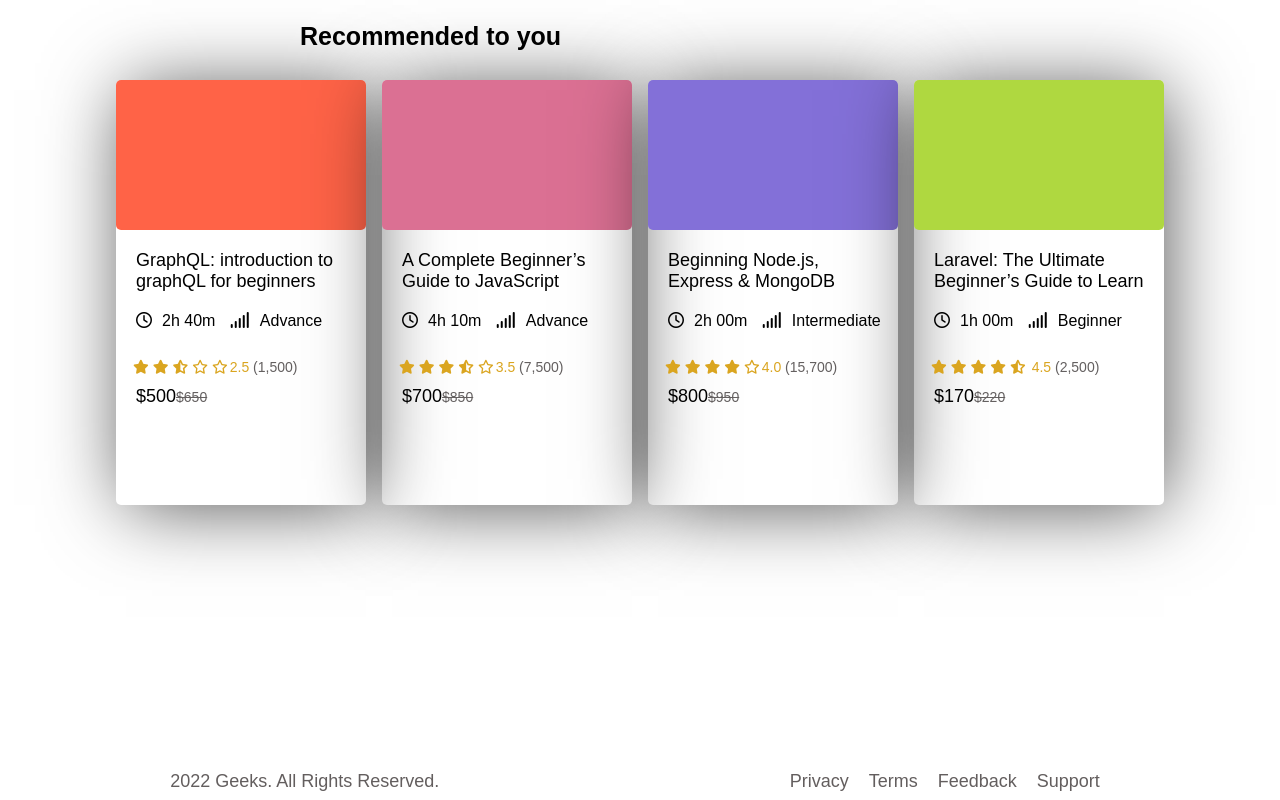
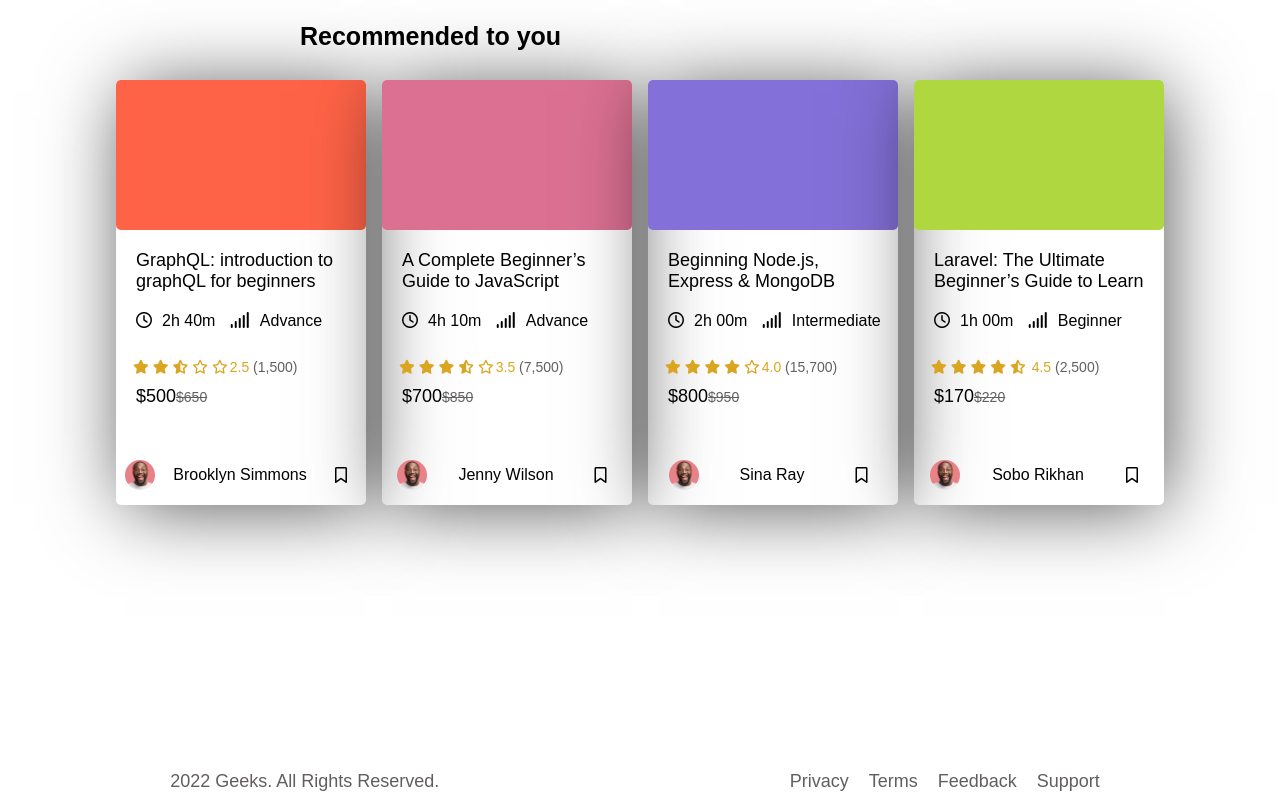
Before and after one commit to Thisismyusername89/day2Up2, a plain HTML site: page index.html in a window 1280 px wide. Shown: the part 635-1435 px from the top of the page. Drawn offline with Linux system fonts and the light colour scheme.

Commit message:
day2 continued

```diff
--- a/index.css
+++ b/index.css
@@ -207,6 +207,18 @@ price {
   font-size: 18rem;
   padding: 10rem 20rem;
 }
+.bottom-bar {
+  display: flex;
+  align-items: center;
+  justify-content: space-around;
+  margin-top: 50rem;
+  font-size: 16rem;
+}
+.bottom-bar img {
+  height: 30rem;
+  width: 30rem;
+  border-radius: 50%;
+}
 section7 {
   margin-top: 200rem;
   padding: 8rem 0rem;
--- a/index.html
+++ b/index.html
@@ -95,6 +95,10 @@
                 </div>
                 <price>$500<span class="extra-info del">$650</span></price>
               </div>
+              <div class="bottom-bar">
+                <img src="./images/avatar.jpg" alt="" /><z.>Brooklyn Simmons</z./images/avatar.jpg
+                ><i class="far fa-bookmark"></i>
+              </div>
             </card>
             <card>
               <div class="card-back2"></div>
@@ -115,6 +119,10 @@
                 </div>
                 <price>$700<span class="extra-info del">$850</span></price>
               </div>
+              <div class="bottom-bar">
+                <img src="./images/avatar.jpg" alt="" /><z>Jenny Wilson</z
+                ><i class="far fa-bookmark"></i>
+              </div>
             </card>
             <card>
               <div class="card-back3"></div>
@@ -133,6 +141,10 @@
                   <span class="extra-info">(15,700)</span>
                 </div>
                 <price>$800<span class="extra-info del">$950</span></price>
+              </div>
+              <div class="bottom-bar">
+                <img src="./images/avatar.jpg" alt="" /><z>Sina Ray</z
+                ><i class="far fa-bookmark"></i>
               </div>
             </card>
             <card>
@@ -153,6 +165,10 @@
                   <span class="extra-info">(2,500)</span>
                 </div>
                 <price>$170<span class="extra-info del">$220</span></price>
+              </div>
+              <div class="bottom-bar">
+                <img src="./images/avatar.jpg" alt="" /><z>Sobo Rikhan</z>
+                <i class="far fa-bookmark"></i>
               </div>
             </card>
           </cards>
```
Also changed, not shown: images/download.png (deleted), images/logo.svg (added).
